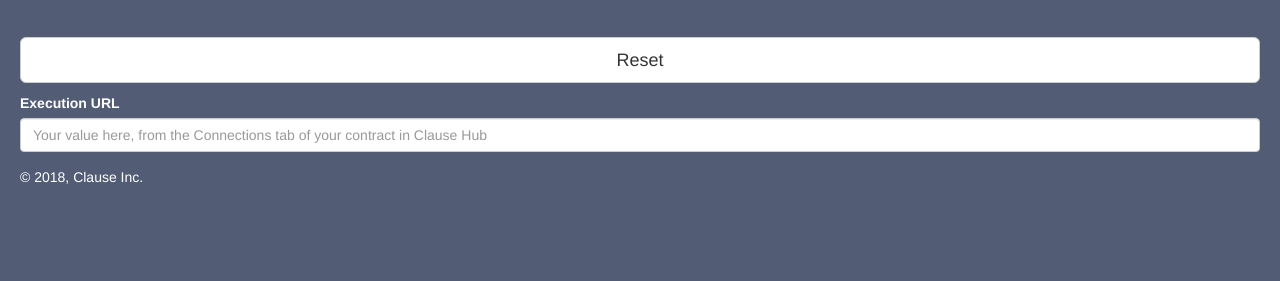
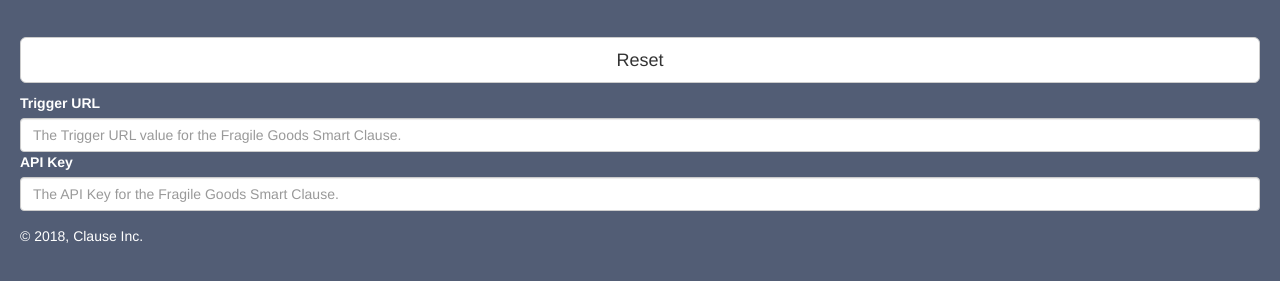
Before and after one commit to clauseHQ/fragile-goods-app, a website: page public/index.html in a window 1280 px wide. Shown: the part 389-670 px from the top of the page. Drawn offline with nearby package versions, Linux system fonts and the light colour scheme.

Commit message:
update to use allow setting API key
Signed-off-by: Dan Selman <danscode@selman.org>

```diff
--- a/public/index.html
+++ b/public/index.html
@@ -40,8 +40,10 @@
 
 			<form>
 				<div class="form-group">
-					<label for="executionUrl">Execution URL</label>
-					<input type="text" class="form-control" id="executionUrl" placeholder="Your value here, from the Connections tab of your contract in Clause Hub">
+					<label for="executionUrl">Trigger URL</label>
+					<input type="text" class="form-control" id="executionUrl" placeholder="The Trigger URL value for the Fragile Goods Smart Clause.">
+					<label for="executionUrl">API Key</label>
+					<input type="text" class="form-control" id="token" placeholder="The API Key for the Fragile Goods Smart Clause.">
 				</div>
 			</form>
 		</div>
--- a/public/js/controller.js
+++ b/public/js/controller.js
@@ -68,6 +68,9 @@ function sendEvent(callback){
   $.ajax({
     type: 'POST',
     url: $('#executionUrl').val(),
+    headers: {
+      'Authorization': 'Bearer ' + $('#token').val()
+    },
     data: tempBody
   }).then(function(data){
     payOut = (data.amount.doubleValue)? data.amount.doubleValue: data.amount;
```
